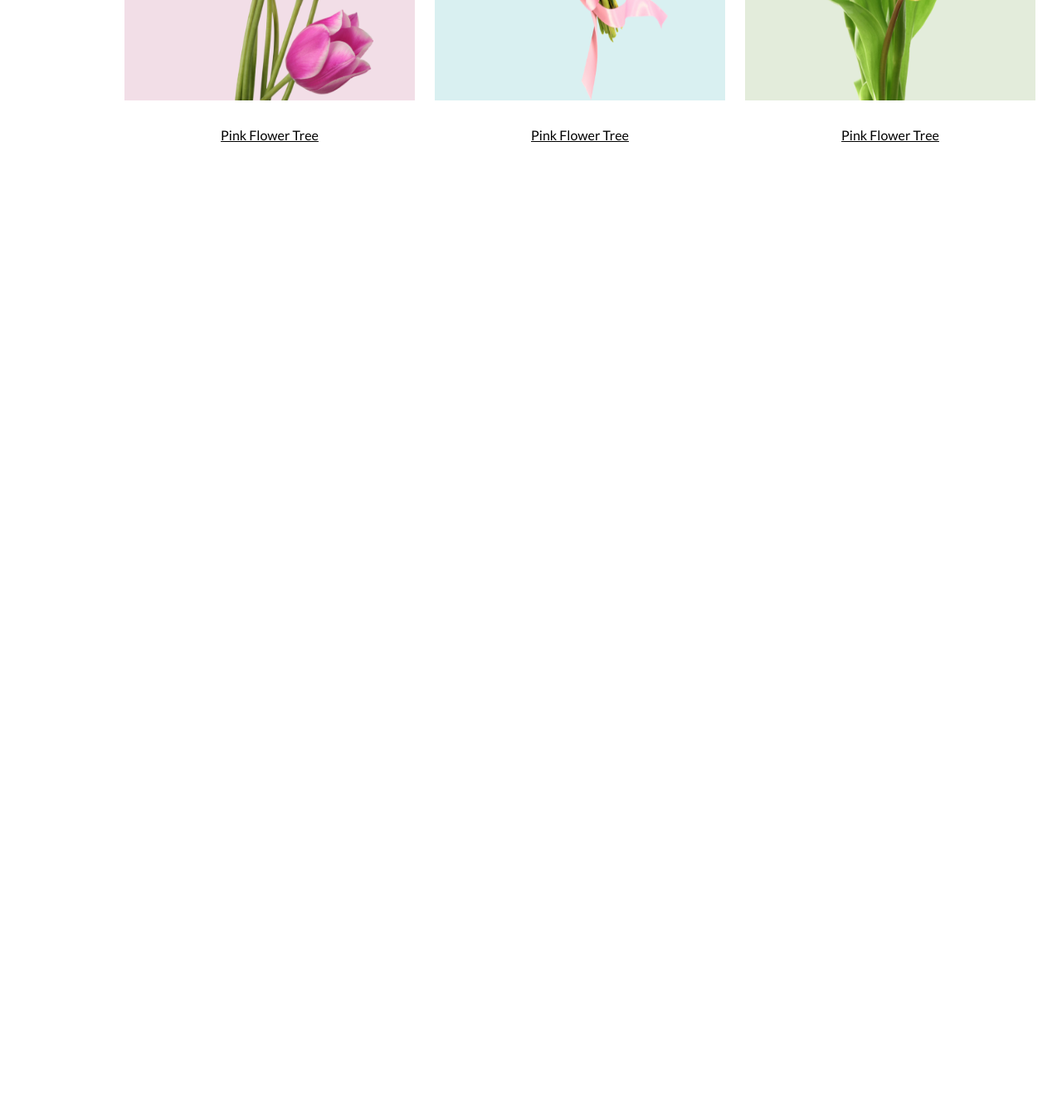
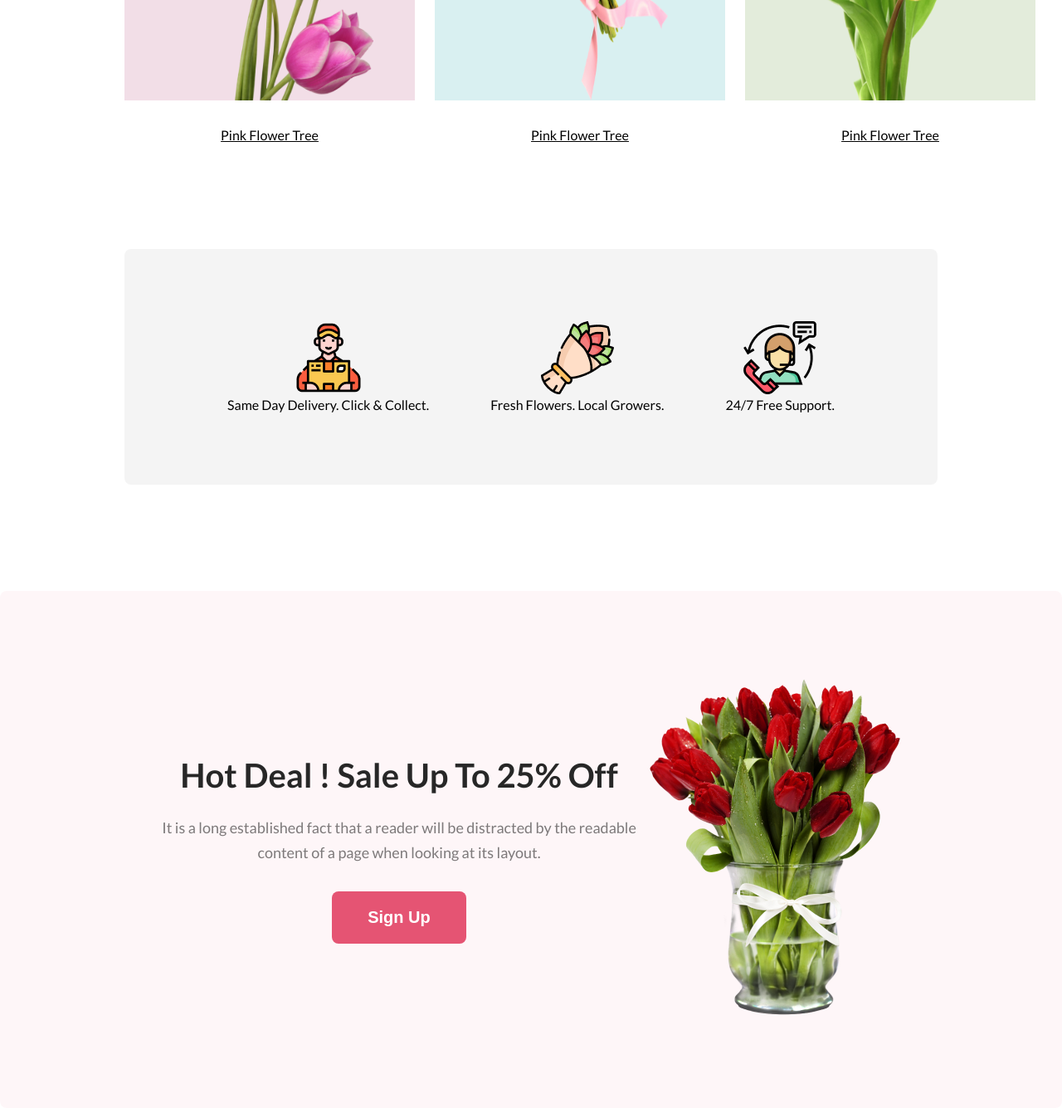
Before and after one commit to billalhossain2/flower-shop-assignment, a plain HTML site: page index.html in a window 1280 px wide. Shown: the part 1587-2922 px from the top of the page at 83% size. Before the commit the page ends 1887 px from the top, so only its background shows below. Drawn offline with Linux system fonts and the light colour scheme.

Commit message:
deal section completed

```diff
--- a/index.html
+++ b/index.html
@@ -58,6 +58,34 @@
                 </div>
             </div>
         </section>
+
+        <!-- service section  -->
+        <section class="service-section left-right-equal-space">
+            <div class="service-info-container">
+                <img src="./Flower Asset/Group 57.png" alt="">
+                <p>Same Day Delivery. Click & Collect.</p>
+            </div>
+            <div class="service-info-container">
+                <img src="./Flower Asset/Group 58.png" alt="">
+                <p>Fresh Flowers. Local Growers.</p>
+            </div>
+            <div class="service-info-container">
+                <img src="./Flower Asset/Group 59.png" alt="">
+                <p>24/7 Free Support.</p>
+            </div>
+        </section>
+
+        <!-- deal section  -->
+        <section class="deal-section">
+            <div class="deal-section-contents">
+                <h3 class="section-title deal-section-title">Hot Deal ! Sale Up To 25% <span class="colorful-off">Off</span></h3>
+                <p class="deal-section-description">It is a long established fact that a reader will be distracted by the readable content of a page when looking at its layout.</p>
+                <button class="btn-primary">Sign Up</button>
+            </div>
+            <div class="deal-section-image-container">
+                <img src="./Flower Asset/pngwing 8.png" alt="">
+            </div>
+        </section>
     </main>
     <footer></footer>
   </body>
--- a/styles/flowershop.css
+++ b/styles/flowershop.css
@@ -94,10 +94,9 @@ header {
 }
 
 .feature-item {
-
 }
 
-.feature-image-container{
+.feature-image-container {
   width: 350px;
   height: 500px;
   border-radius: 300px 300px 0px 0px;
@@ -108,7 +107,7 @@ header {
   margin-bottom: 32px;
 }
 
-.feature-image{
+.feature-image {
   width: 250px;
   height: 400px;
 }
@@ -121,7 +120,48 @@ header {
   background: rgba(71, 125, 17, 0.15);
 }
 
-.feature-caption{
+.feature-caption {
   text-align: center;
   text-decoration: underline;
 }
+
+/* servcie section related styles  */
+.service-section {
+  border-radius: 8px;
+  background: rgba(39, 39, 39, 0.05);
+  text-align: center;
+  display: flex;
+  justify-content: space-around;
+  align-items: center;
+  padding: 87px;
+  margin-bottom: 128px;
+}
+
+/* deal section related assignment  */
+.deal-section {
+  border-radius: 8px;
+  background: rgba(229, 84, 115, 0.05);
+  display: flex;
+  justify-content: center;
+  align-items: center;
+  padding: 100px 0;
+}
+.deal-section-contents {
+  display: flex;
+  flex-direction: column;
+  align-items: center;
+  max-width: 594px;
+}
+.deal-section-title {
+}
+.deal-section-description {
+  color: rgba(39, 39, 39, 0.6);
+  text-align: center;
+  font-size: 18px;
+  font-weight: 400;
+  line-height: 30px;
+  display: flex;
+  margin: 24px 0 32px 0;
+}
+.deal-section-image-container {
+}
```
Lines whose indentation alone changed are shown as unchanged.
